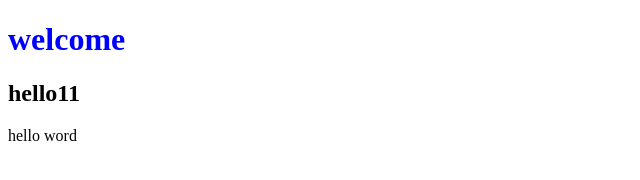
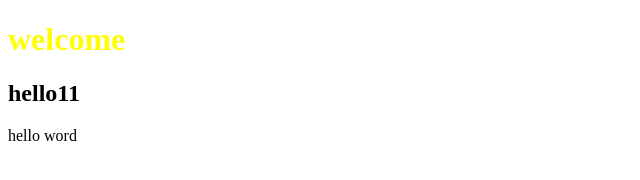
Before and after one commit to amirtaheri765-ship-it/webhello, a plain HTML site: page index.html in a window 1280 px wide. Shown: the whole page, without its empty margins (0-640 px from the left). Drawn offline with Linux system fonts and the light colour scheme.

Commit message:
Update index.html yellow

```diff
--- a/index.html
+++ b/index.html
@@ -4,7 +4,7 @@
         <title>webhello</title>
     </head>
     <body>
-        <h1 style="color: blue;">welcome</h1>
+        <h1 style="color: yellow;">welcome</h1>
         <h2>hello11</h2>
         hello word
 
```
